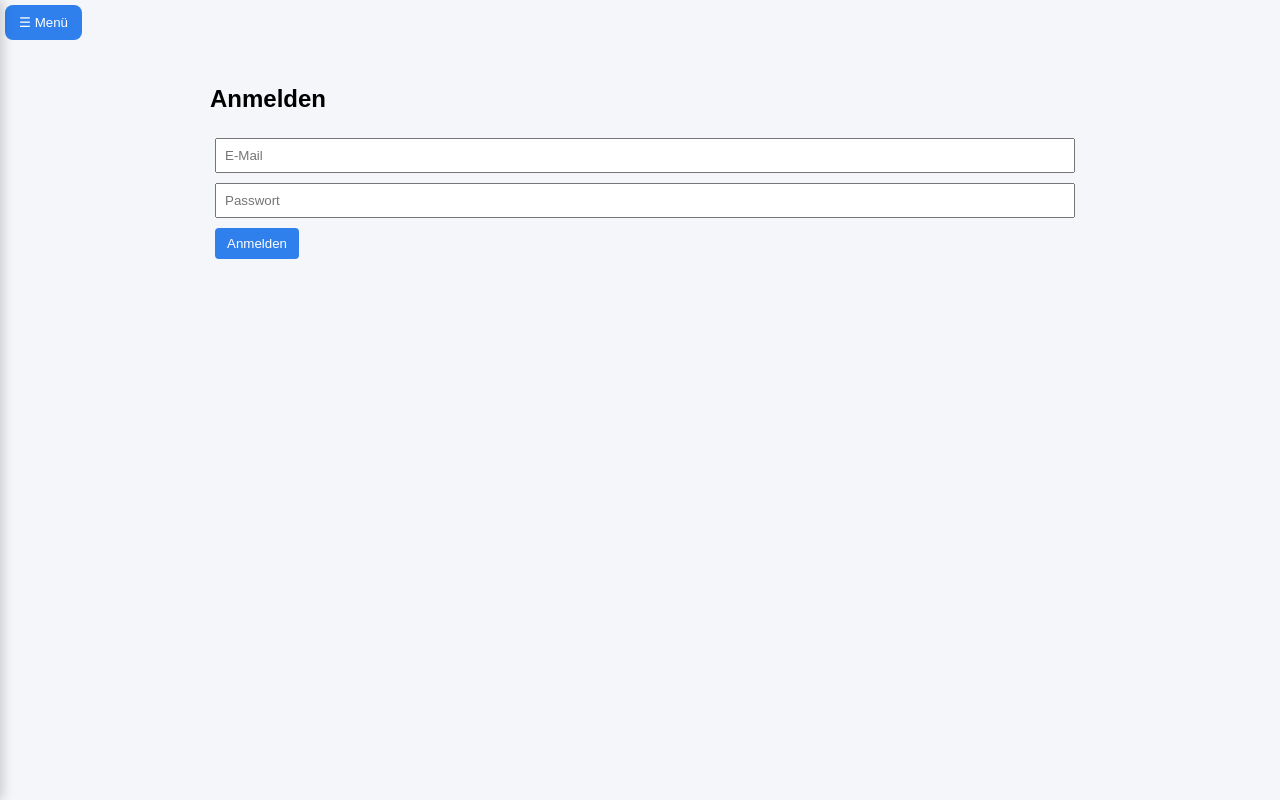
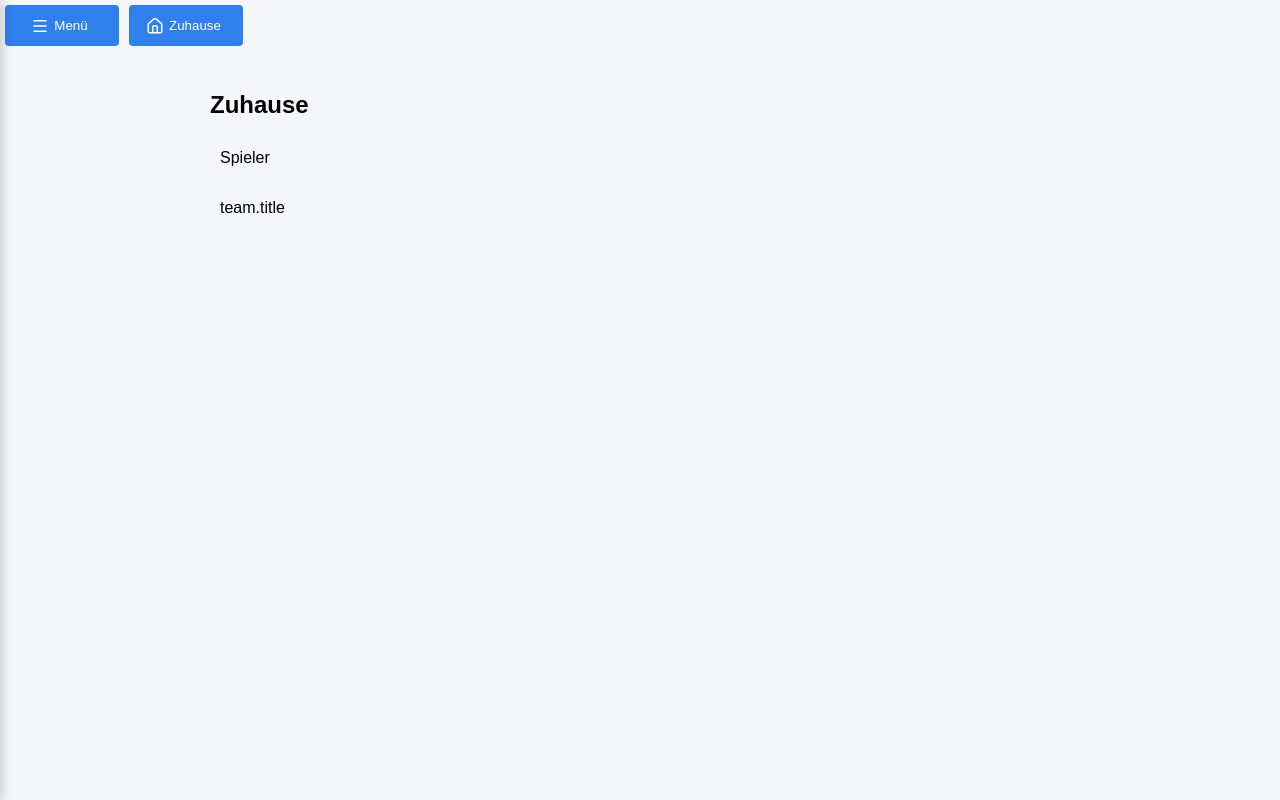
Before and after one commit to Floindil/TableMaker2, a React (Vite) app in the folder frontend/react-app/: page / in a window 1280 px wide. Before the commit this address led to /login. Built offline with nearby package versions, Linux system fonts and the light colour scheme.

Commit message:
improve styling

```diff
--- a/frontend/react-app/package.json
+++ b/frontend/react-app/package.json
@@ -10,6 +10,7 @@
   },
   "dependencies": {
     "i18next": "^26.0.8",
+    "lucide-react": "^1.16.0",
     "react": "^18.3.1",
     "react-dom": "^18.3.1",
     "react-i18next": "^17.0.6",
--- a/frontend/react-app/src/App.jsx
+++ b/frontend/react-app/src/App.jsx
@@ -1,6 +1,7 @@
 import { Navigate, Route, Routes } from "react-router-dom";
 import LoginPage from "./pages/LoginPage";
 import PlayersPage from "./pages/PlayersPage";
+import HomePage from "./pages/HomePage";
 import ProtectedRoute from "./components/protectedRoute/ProtectedRoute";
 import React from "react";
 import SlideMenu from "./components/slideMenu/SlideMenu";
@@ -12,17 +13,10 @@ export default function App() {
     <>
       <SlideMenu />
       <Routes>
-        <Route path="/" element={<Navigate to="/players" replace />} />
+        <Route path="/" element={<HomePage />} />
         <Route path="/login" element={<LoginPage />} />
-        <Route path="register" element={<RegisterPage />} />
-        <Route
-          path="/players"
-          element={
-            <ProtectedRoute>
-              <PlayersPage />
-            </ProtectedRoute>
-          }
-        />
+        <Route path="/register" element={<RegisterPage />} />
+        <Route path="/players"  element={<ProtectedRoute><PlayersPage /></ProtectedRoute>}/>
         <Route path="*" element={<Navigate to="/login" replace />} />
       </Routes>
     </>
--- a/frontend/react-app/src/components/slideMenu/PageNavigator.jsx
+++ b/frontend/react-app/src/components/slideMenu/PageNavigator.jsx
@@ -6,7 +6,6 @@ import { useAuth } from "../../context/AuthContext";
 
 export default function PageNavigator({ closeMenu }) {
   const { t } = useLanguage();
-  const [open, setOpen] = useState(false);
   const location = useLocation();
 
   const { isLoggedIn } = useAuth();
@@ -24,7 +23,7 @@ export default function PageNavigator({ closeMenu }) {
   const links = isLoggedIn ? privateLinks : publicLinks;
 
   return (
-    <nav>
+    <nav className="nav-list">
         {links.map((link) => {
         const isCurrentPage = location.pathname === link.path;
 
@@ -33,17 +32,21 @@ export default function PageNavigator({ closeMenu }) {
             key={link.path}
             to={link.path}
             onClick={(e) => {
-                if (isCurrentPage) {
+              if (isCurrentPage) {
                 e.preventDefault();
                 return;
-                }
+              }
 
-                closeMenu();
+              closeMenu();
             }}
-            className={isCurrentPage ? "active disabled" : ""}
-            >
+            className={({ isActive }) =>
+              isActive
+                ? "nav-link active disabled"
+                : "nav-link"
+            }
+          >
             {link.label}
-            </NavLink>
+          </NavLink>
         );
         })}
     </nav>
--- a/frontend/react-app/src/components/slideMenu/SlideMenu.css
+++ b/frontend/react-app/src/components/slideMenu/SlideMenu.css
@@ -1,10 +1,3 @@
-.menu-button {
-  padding: 10px 14px;
-  border: none;
-  border-radius: 8px;
-  cursor: pointer;
-}
-
 .menu-backdrop {
   position: fixed;
   inset: 0;
--- a/frontend/react-app/src/components/slideMenu/SlideMenu.jsx
+++ b/frontend/react-app/src/components/slideMenu/SlideMenu.jsx
@@ -1,6 +1,6 @@
 // src/components/MenuButton.jsx
 import React, { useState } from "react";
-import "./SlideMenu.css";
+import { Menu, House } from "lucide-react";
 import LanguageSwitcher from "./LanguageSwitcher.jsx";
 import PageNavigator from "./PageNavigator.jsx";
 import { useLanguage } from "../../context/LanguageContext.jsx";
@@ -31,7 +31,17 @@ export default function SlideMenu() {
     return (
     <>
         <button className="menu-button" onClick={() => setOpen(true)}>
-        ☰ {t("common.menu")}
+            <div className="icon-button">
+                <Menu size={18}/>
+                <span className="button-text">{t("common.menu")}</span>
+            </div>
+        </button>
+
+        <button className="menu-button" onClick={() => navigate("/")}>
+            <div className="icon-button">
+                <House size={18}/>
+                <span className="button-text">{t("common.home")}</span>
+            </div>
         </button>
 
         {open && <div className="menu-backdrop" onClick={() => setOpen(false)} />}
--- a/frontend/react-app/src/i18n/locales/de.js
+++ b/frontend/react-app/src/i18n/locales/de.js
@@ -1,5 +1,6 @@
 export default {
     common: {
+        home: "Zuhause",
         menu: "Menü",
         reload: "Neu laden",
         actions: "Aktionen",
--- a/frontend/react-app/src/i18n/locales/en.js
+++ b/frontend/react-app/src/i18n/locales/en.js
@@ -1,5 +1,6 @@
 export default {
     common: {
+        home: "Home",
         menu: "Menu",
         reload: "Reload",
         actions: "Actions",
--- /dev/null
+++ b/frontend/react-app/src/pages/HomePage.jsx
@@ -0,0 +1,29 @@
+import React from "react";
+import { NavLink, useLocation } from "react-router-dom";
+import { useLanguage } from "../context/LanguageContext";
+import "../components/slideMenu/SlideMenu.css"
+
+export default function PageNavigator() {
+  const { t } = useLanguage();
+
+  const links = [
+    { path: "/players", label: t("player.title") },
+    { path: "/teams", label: t("team.title") },
+  ];
+
+  return (
+    <div className="container">
+        <h2>{t("common.home")}</h2>
+        <nav className="nav-list">
+            {links.map((link) => {
+
+            return (
+                <NavLink className="nav-link" key={link.path} to={link.path}>
+                    {link.label}
+                </NavLink>
+            );
+            })}
+        </nav>
+    </div>
+  );
+}
--- a/frontend/react-app/src/pages/LoginPage.jsx
+++ b/frontend/react-app/src/pages/LoginPage.jsx
@@ -1,8 +1,6 @@
-import { useState } from "react";
+import React, { useState } from "react";
 import { useNavigate } from "react-router-dom";
 import { useLanguage } from "../context/LanguageContext";
-import LanguageSwitcher from "../components/slideMenu/LanguageSwitcher";
-import React from "react";
 import { useAuth } from "../context/AuthContext";
 
 export default function LoginPage() {
@@ -20,7 +18,7 @@ export default function LoginPage() {
     try {
       await login(email, password);
 
-      navigate("/players");
+      navigate("/");
     } catch (err) {
       if (err.message === "NO_USER") {
         alert(t("alert.noUser"));
--- a/frontend/react-app/src/pages/RegisterPage.jsx
+++ b/frontend/react-app/src/pages/RegisterPage.jsx
@@ -1,7 +1,6 @@
 import React, { useState } from "react";
 import { useNavigate } from "react-router-dom";
 import { useLanguage } from "../context/LanguageContext";
-import LanguageSwitcher from "../components/slideMenu/LanguageSwitcher";
 import { useAuth } from "../context/AuthContext";
 
 export default function RegisterPage() {
@@ -25,7 +24,7 @@ export default function RegisterPage() {
 
       await register(email, password)
 
-      navigate("/players");
+      navigate("/");
 
     } catch (err) {
       if (err.message === "USER_EXISTS") {
--- a/frontend/react-app/src/styles.css
+++ b/frontend/react-app/src/styles.css
@@ -28,6 +28,17 @@ button:hover {
   background-color: #1c60c7;
 }
 
+.button-text {
+  padding: 5px;
+}
+
+.icon-button {
+  min-width: 90px;
+  justify-content: center;
+  display: flex;
+  align-items: center;
+}
+
 input {
   padding: 8px;
   margin: 5px;
@@ -40,3 +51,30 @@ input {
   margin-bottom: 10px;
   border-radius: 6px;
 }
+
+.nav-list {
+  display: flex;
+  flex-direction: column;
+  gap: 12px;
+}
+
+.nav-link {
+  padding: 10px;
+  border-radius: 8px;
+  text-decoration: none;
+  color: black;
+}
+
+.nav-link:hover {
+  background: #ececec;
+}
+
+.nav-link.active {
+  background: #dcdcdc;
+  font-weight: bold;
+}
+
+.nav-link.disabled {
+  pointer-events: none;
+  opacity: 0.7;
+}
```
Also changed, not shown: 1 other file (tests, documents, lock files or other folders).
